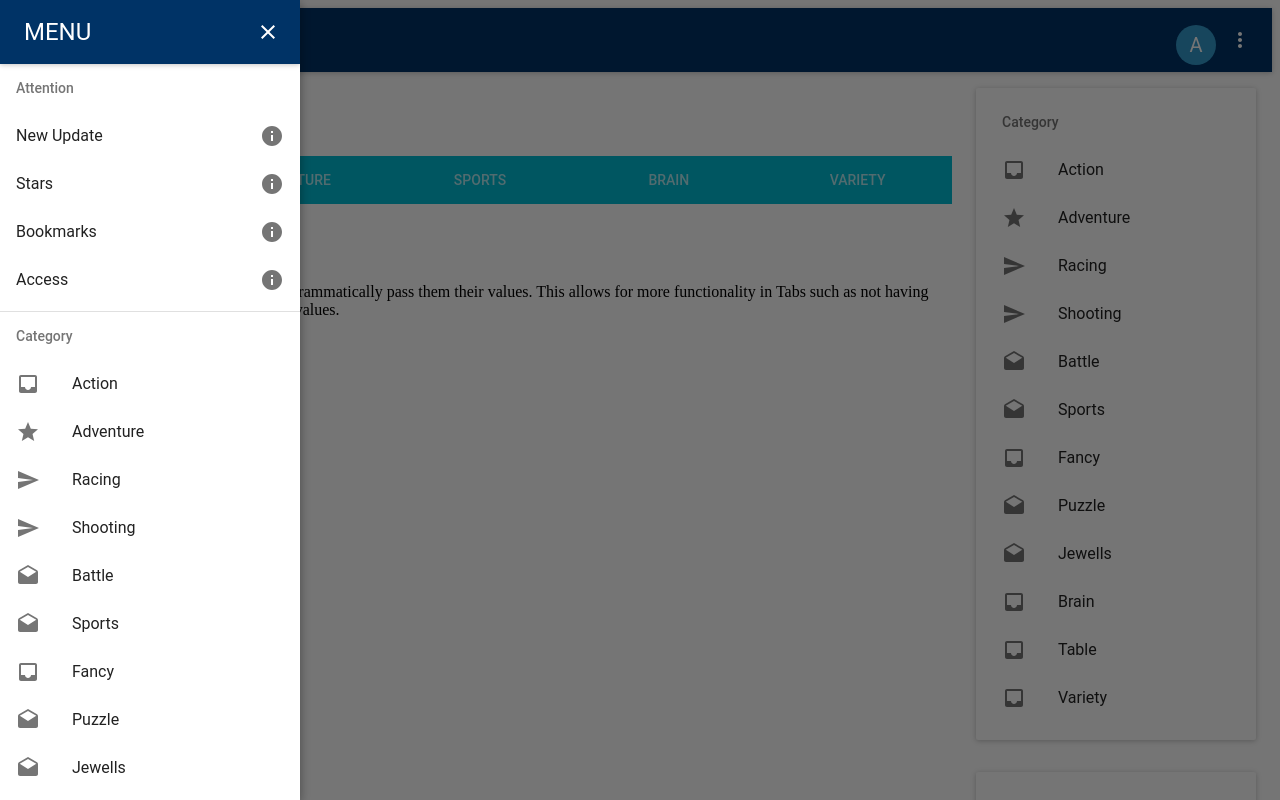
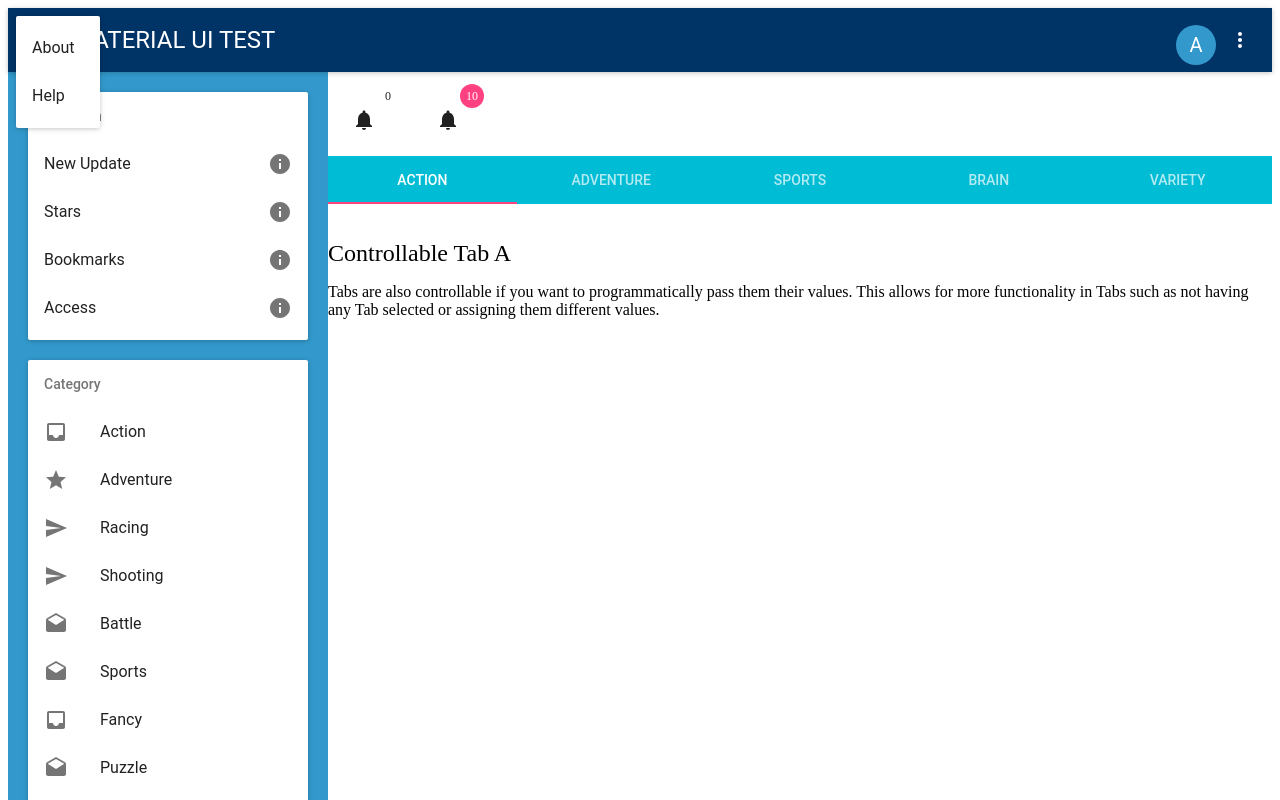
Before and after one commit to ngzm/freegame-link, a React app: page / in a window 1280 px wide. Both pictures are taken after a click on the element 40 px from the left and 44 px from the top of the page. Shown: the top 800 px of the page. Built offline with nearby package versions, Linux system fonts and the light colour scheme; the HTML template or start-up script is replaced by a standard one.

Commit message:
WIP. Making Client App Base Frame
Consider Mobile

```diff
--- a/src/App.jsx
+++ b/src/App.jsx
@@ -1,19 +1,22 @@
 import React, { Component } from 'react';
 import MuiThemeProvider from 'material-ui/styles/MuiThemeProvider';
-import Header from './Header';
+import Header, { HeaderForMobile } from './Header';
 import Main from './Main';
-import Menu from './Menu';
+import SideMenu from './SideMenu';
 import './App.css';
+
+const MOBILE_SIZE = 1280;
+const getWinSize = () => window.innerWidth;
 
 const BaseFramePC = () => (
   <div className="basepanel">
     <Header />
     <div className="pc">
+      <div className="menu">
+        <SideMenu />
+      </div>
       <div className="main">
         <Main />
-      </div>
-      <div className="menu">
-        <Menu />
       </div>
     </div>
     <Footer />
@@ -22,14 +25,11 @@ const BaseFramePC = () => (
 
 const BaseFrameMobile = () => (
   <div className="basepanel">
-    <Header />
+    <HeaderForMobile />
     <Main />
     <Footer />
   </div>
 );
-
-const MOBILE_SIZE = 1280;
-const getWinSize = () => window.innerWidth;
 
 class App extends Component {
   constructor(props) {
--- /dev/null
+++ b/src/DrawerMenu.jsx
@@ -0,0 +1,61 @@
+import React, { Component } from 'react';
+import PropTypes from 'prop-types';
+import AppBar from 'material-ui/AppBar';
+import IconButton from 'material-ui/IconButton';
+import MenuItem from 'material-ui/MenuItem';
+import Drawer from 'material-ui/Drawer';
+import Divider from 'material-ui/Divider';
+import CloseIcon from 'material-ui/svg-icons/content/backspace';
+
+import { CategoryMenu, AttentionMenu } from './SideMenu';
+import './Header.css';
+
+export default class DrawerMenu extends Component {
+  constructor(props) {
+    super(props);
+  }
+
+  onClose() {
+    this.props.onChange(false);
+  }
+
+  menuHeader() {
+    return (
+      <AppBar
+        className="HeaderBar"
+        title="MENU"
+        iconElementLeft={
+          <IconButton onClick={() => { this.onClose(); }}>
+            <CloseIcon color="#FFFFFF" />
+          </IconButton>
+        }
+      />
+    );
+  }
+
+  render() {
+    const header = this.menuHeader();
+    return (
+      <Drawer
+        className="MenuDrawer"
+        docked={false}
+        width={300}
+        open={this.props.open}
+        onRequestChange={(o) => { this.props.onChange(o); }}
+      >
+        {header}
+        <AttentionMenu />
+        <Divider />
+        <CategoryMenu />
+        <Divider />
+        <MenuItem onClick={() => { this.onClose(); }}>Menu Item 1</MenuItem>
+        <MenuItem onClick={() => { this.onClose(); }}>Menu Item 2</MenuItem>
+      </Drawer>
+    );
+  }
+}
+
+DrawerMenu.propTypes = {
+  open: PropTypes.bool.isRequired,
+  onChange: PropTypes.func.isRequired,
+};
--- a/src/Header.jsx
+++ b/src/Header.jsx
@@ -1,73 +1,32 @@
 import React, { Component } from 'react';
-import PropTypes from 'prop-types';
 import AppBar from 'material-ui/AppBar';
-import IconMenu from 'material-ui/IconMenu';
-import IconButton from 'material-ui/IconButton';
-import MenuItem from 'material-ui/MenuItem';
-import Drawer from 'material-ui/Drawer';
-import Divider from 'material-ui/Divider';
-import MoreVertIcon from 'material-ui/svg-icons/navigation/more-vert';
-import MenuIcon from 'material-ui/svg-icons/navigation/menu';
-import CloseIcon from 'material-ui/svg-icons/navigation/close';
-import Avatar from 'material-ui/Avatar';
-import { CategoryMenu, AttentionMenu } from './Menu';
+import DrawerMenu from './DrawerMenu';
+import { HeaderLeftMenu, HeaderRightMenu, HeaderLeftMenuForMobile } from './HeaderMenu';
 import './Header.css';
 
-const DrawerHeaderMenu = props => (
-  <IconButton onClick={props.onClick}>
-    <CloseIcon color="#FFFFFF" />
-  </IconButton>
-);
-DrawerHeaderMenu.propTypes = {
-  onClick: PropTypes.func.isRequired,
-};
-
-const HeaderLeftMenu = props => (
-  <IconButton onClick={props.onClick}>
-    <MenuIcon color="#FFFFFF" />
-  </IconButton>
-);
-HeaderLeftMenu.propTypes = {
-  onClick: PropTypes.func.isRequired,
-};
-
-const HeaderRightMenu = (props) => (
-  <div>
-    <Avatar
-      color="#FFFFFF"
-      backgroundColor="#3399CC"
-    >
-      A
-    </Avatar>
-    <IconMenu
-      iconButtonElement={
-        <IconButton><MoreVertIcon color="#FFFFFF" /></IconButton>
-      }
-      targetOrigin={{ horizontal: 'right', vertical: 'top' }}
-      anchorOrigin={{ horizontal: 'right', vertical: 'top' }}
-    >
-      <MenuItem primaryText="About" />
-      <MenuItem primaryText="Help" />
-      <MenuItem primaryText="Sign in" />
-    </IconMenu>
-  </div>
+export default () => (
+  <AppBar
+    className="HeaderBar"
+    title="MATERIAL UI TEST"
+    iconElementLeft={<HeaderLeftMenu />}
+    iconElementRight={<HeaderRightMenu />}
+  />
 );
 
-class Header extends Component {
+export class HeaderForMobile extends Component {
   constructor(props) {
     super(props);
     this.state = {
-      drawerOpen: false,
+      open: false,
     };
   }
 
   setDrawer(open) {
-    this.setState({ drawerOpen: open });
+    this.setState({ open });
   }
 
   toggleDrawer() {
-    const nopen = !this.state.drawerOpen;
-    this.setState({ drawerOpen: nopen });
+    this.setState({ open: !this.state.open });
   }
 
   render() {
@@ -76,32 +35,11 @@ class Header extends Component {
         <AppBar
           className="HeaderBar"
           title="MATERIAL UI TEST"
-          iconElementLeft={<HeaderLeftMenu onClick={() => { this.toggleDrawer(); }} />}
+          iconElementLeft={<HeaderLeftMenuForMobile onClick={() => { this.toggleDrawer(); }} />}
           iconElementRight={<HeaderRightMenu />}
         />
-
-        <Drawer
-          docked={false}
-          width={300}
-          open={this.state.drawerOpen}
-          onRequestChange={(o) => { this.setDrawer(o); }}
-        >
-          <AppBar
-            className="HeaderBar"
-            title="MENU"
-            showMenuIconButton={false}
-            iconElementRight={<DrawerHeaderMenu onClick={() => { this.setDrawer(false); }} />}
-          />
-          <AttentionMenu />
-          <Divider />
-          <CategoryMenu />
-          <Divider />
-          <MenuItem onClick={() => { this.setDrawer(false); }}>Menu Item 1</MenuItem>
-          <MenuItem onClick={() => { this.setDrawer(false); }}>Menu Item 2</MenuItem>
-        </Drawer>
+        <DrawerMenu open={this.state.open} onChange={(o) => { this.setDrawer(o); }} />
       </div>
     );
   }
 }
-
-export default Header;
--- /dev/null
+++ b/src/HeaderMenu.jsx
@@ -0,0 +1,51 @@
+import React from 'react';
+import PropTypes from 'prop-types';
+import IconMenu from 'material-ui/IconMenu';
+import IconButton from 'material-ui/IconButton';
+import MenuItem from 'material-ui/MenuItem';
+import MoreVertIcon from 'material-ui/svg-icons/navigation/more-vert';
+import MenuIcon from 'material-ui/svg-icons/navigation/menu';
+import Avatar from 'material-ui/Avatar';
+
+export const HeaderLeftMenu = () => (
+  <IconMenu
+    iconButtonElement={
+      <IconButton><MenuIcon color="#FFFFFF" /></IconButton>
+    }
+    targetOrigin={{ horizontal: 'left', vertical: 'top' }}
+    anchorOrigin={{ horizontal: 'left', vertical: 'top' }}
+  >
+    <MenuItem primaryText="About" />
+    <MenuItem primaryText="Help" />
+  </IconMenu>
+);
+
+export const HeaderRightMenu = () => (
+  <div>
+    <Avatar
+      color="#FFFFFF"
+      backgroundColor="#3399CC"
+    >
+      A
+    </Avatar>
+    <IconMenu
+      iconButtonElement={
+        <IconButton><MoreVertIcon color="#FFFFFF" /></IconButton>
+      }
+      targetOrigin={{ horizontal: 'right', vertical: 'top' }}
+      anchorOrigin={{ horizontal: 'right', vertical: 'top' }}
+    >
+      <MenuItem primaryText="About" />
+      <MenuItem primaryText="Help" />
+      <MenuItem primaryText="Sign in" />
+    </IconMenu>
+  </div>
+);
+
+export const HeaderLeftMenuForMobile = props => (
+  <IconButton onClick={props.onClick}>
+    <MenuIcon color="#FFFFFF" />
+  </IconButton>
+);
+
+HeaderLeftMenuForMobile.propTypes = { onClick: PropTypes.func.isRequired };
--- /dev/null
+++ b/src/SideMenu.css
@@ -0,0 +1,11 @@
+.MenuPanel {
+  padding: 10px;
+  background-color: #3399CC;
+}
+
+.MenuPanel .paper {
+  display: inline-block !important;
+  box-sizing: border-box !important;
+  width: 280px !important;
+  margin: 10px 10px !important;
+}
--- a/src/Menu.jsx
+++ b/src/SideMenu.jsx
@@ -1,4 +1,4 @@
-import React, { Component } from 'react';
+import React from 'react';
 import Paper from 'material-ui/Paper';
 import { List, ListItem } from 'material-ui/List';
 import Subheader from 'material-ui/Subheader';
@@ -7,29 +7,18 @@ import ActionGrade from 'material-ui/svg-icons/action/grade';
 import ContentSend from 'material-ui/svg-icons/content/send';
 import ContentDrafts from 'material-ui/svg-icons/content/drafts';
 import ActionInfo from 'material-ui/svg-icons/action/info';
+import './SideMenu.css';
 
-export default class Menu extends Component {
-  render() {
-    const style = {
-      display: 'inline-block',
-      margin: '16px 16px 16px 24px',
-      padding: '10px',
-      boxSizing: 'border-box',
-      width: '280px',
-    };
-
-    return (
-      <div>
-        <Paper style={style}>
-          <CategoryMenu />
-        </Paper>
-        <Paper style={style}>
-          <AttentionMenu />
-        </Paper>
-      </div>
-    );
-  }
-}
+export default () => (
+  <div className="MenuPanel">
+    <Paper className="paper">
+      <AttentionMenu />
+    </Paper>
+    <Paper className="paper">
+      <CategoryMenu />
+    </Paper>
+  </div>
+);
 
 export const AttentionMenu = () => (
   <List>
```
